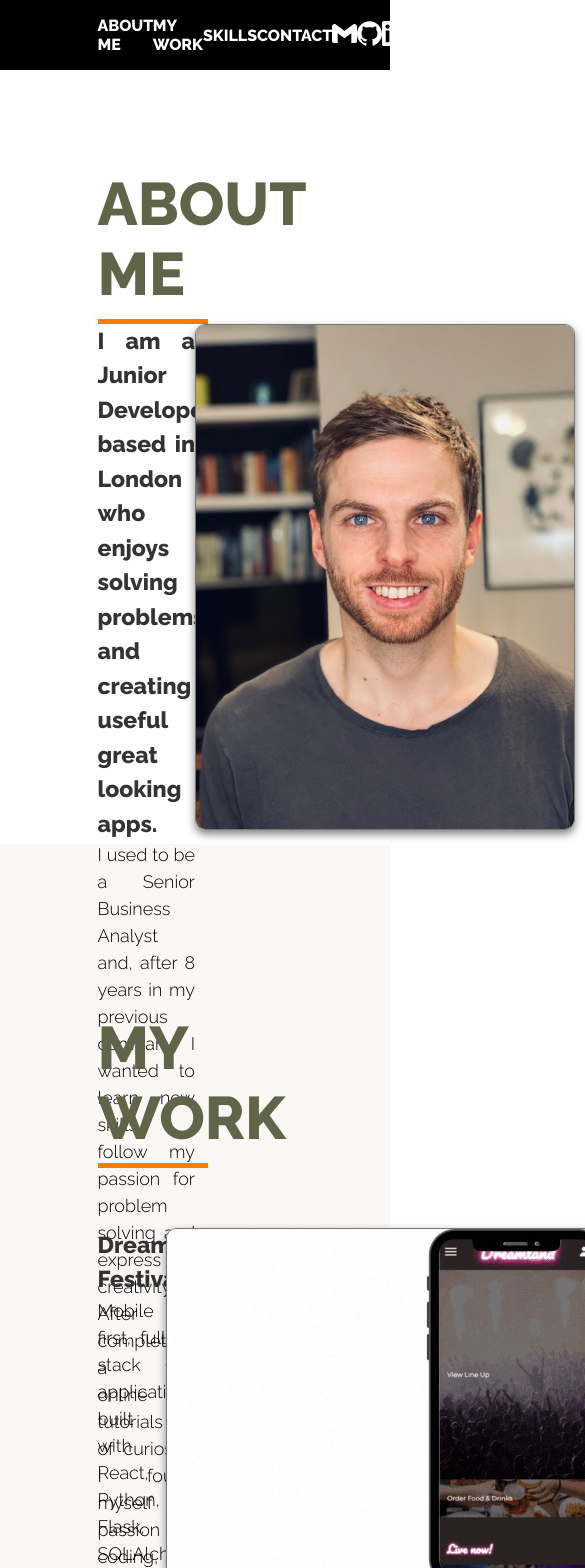
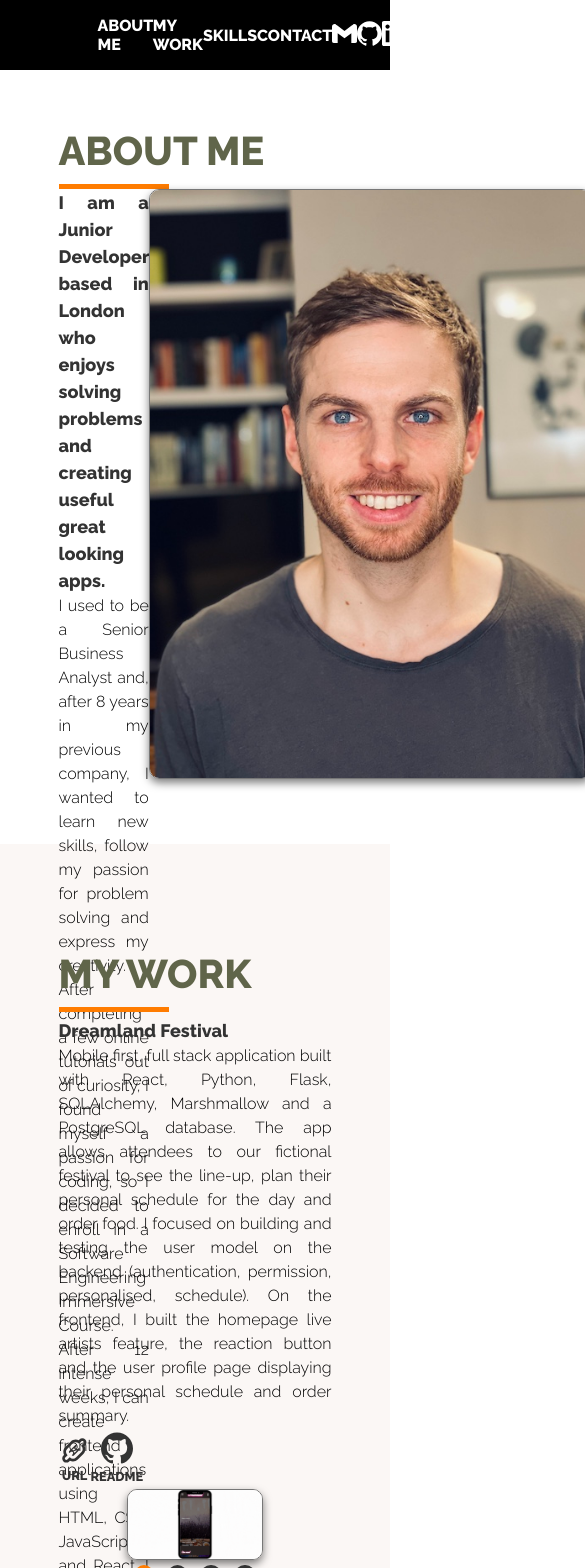
Before and after one commit to fdepasse/portfolio, a React (Create React App) app: page / in a window 390 px wide. Shown: the top 1568 px of the page, 585 px wide, since content can reach past the window. Built offline with nearby package versions, Linux system fonts and the light colour scheme.

Commit message:
media query

```diff
--- a/src/components/contact/Form.js
+++ b/src/components/contact/Form.js
@@ -1,6 +1,5 @@
-import React, { useState } from 'react'
+import React from 'react'
 import { ValidationError, useForm } from '@formspree/react'
-
 
 function Form() {
   const [state, handleSubmit] = useForm('emailForm')
--- a/src/components/my-work/Project.js
+++ b/src/components/my-work/Project.js
@@ -1,13 +1,13 @@
 import React from 'react'
 import ProjectLinks from './ProjectLinks'
 
-function Project({ project, fade, setFade }) {
+function Project({ project, fade }) {
   return <article>
-    <div role='article' className={fade ? 'fade' : ''} onAnimationEnd={()=> setFade(false)}>
+    <div role='article' className={fade ? 'fade' : ''}>
       <h3 className='heading'>{project.name}</h3>
       <p className='content'>{project.description}</p>
     </div>
-    <ProjectLinks project={project} />
+    <ProjectLinks project={project} fade={fade} />
   </article>
 }
 
--- a/src/components/my-work/ProjectLinks.js
+++ b/src/components/my-work/ProjectLinks.js
@@ -3,8 +3,8 @@ import { SiGithub } from 'react-icons/si'
 import { TiLinkOutline } from 'react-icons/ti'
 
 
-function ProjectLinks({ project }) {
-  return <nav>
+function ProjectLinks({ project, fade }) {
+  return <nav className={fade ? 'fade' : ''}>
     <a href={project.url} target='blank'>
       <figure>
         <TiLinkOutline />
--- a/src/style/about-me.scss
+++ b/src/style/about-me.scss
@@ -1,6 +1,9 @@
 @import "./utilities";
 
 #about {
+  .sub-section {
+    height: 40%;
+  }
 
   .container {
     @extend %flex-container-row;
@@ -12,14 +15,21 @@
     @extend %flex-container-column;
     justify-content: space-evenly;
     width: 50%;
-    height: 100%;
   }
 
   img {
     box-shadow: 0 4px 8px rgba(0, 0, 0, 0.5);
     border: $light-grey solid 1px;
     border-radius: 10px;
-    width: auto;
-    height: 100%;
+    height: 100;
   }
 }
+
+@media only screen and (max-width: 2000px) {
+  #about {
+    .sub-section {
+      height: 70%;
+      width: 70%;
+    }
+  }
+}
--- a/src/style/contact.scss
+++ b/src/style/contact.scss
@@ -41,9 +41,9 @@
         margin: 0 0 25px 0;
         border: $dark-grey solid 1px;
         border-radius: 10px;
-        &:focus{
-        outline: none;
-        border: $orange solid 1px;
+        &:focus {
+          outline: none;
+          border: $orange solid 1px;
         }
       }
 
@@ -52,10 +52,10 @@
         height: 200px;
         margin: 0 0 25px 0;
         border-radius: 10px;
-        &:focus{
+        &:focus {
           outline: none;
           border: $orange solid 1px;
-          }
+        }
       }
 
       button {
@@ -71,12 +71,11 @@
         outline: none;
         &:hover {
           background-color: white;
-          border: white 1px solid;
         }
       }
     }
 
-    .form-message{
+    .form-message {
       @extend %bold-font;
       font-size: 18px;
       color: white;
@@ -91,7 +90,7 @@
       a {
         color: $dark-grey;
         padding: 0 30px;
-        font-size:50px;
+        font-size: 50px;
         transition: 0.3s;
         &:hover {
           color: $orange;
@@ -100,3 +99,21 @@
     }
   }
 }
+
+@media only screen and (max-width: 2000px) {
+  #contact {
+    .sub-section {
+    height: 75%;
+    }
+
+    .container {
+      justify-content: space-between;
+      align-items:flex-start;
+
+      h3 {
+        padding: 5% 0;
+      }
+
+    }
+  }
+}
--- a/src/style/index.scss
+++ b/src/style/index.scss
@@ -56,37 +56,64 @@ body {
 
 .heading {
   text-align: justify;
-  font-size: 23px;
+  font-size: 20px;
   color: $dark-grey;
   line-height: 150%;
 }
 
 .content {
   text-align: justify;
-  font-size: 18px;
+  font-size: 16px;
   line-height: 150%;
 }
 
-.appear-right{
+.appear-right {
   animation: show-right 1s ease;
-  @keyframes show-right{
-    0% {transform: translateX(100vw)}
-    100% {transform: translateX(0vw)}
+  @keyframes show-right {
+    0% {
+      transform: translateX(100vw);
+    }
+    100% {
+      transform: translateX(0vw);
+    }
   }
 }
 
-.appear-left{
+.appear-left {
   animation: show-left 1s ease;
-  @keyframes show-left{
-    0% {transform: translateX(-100vw)}
-    100% {transform: translateX(0vw)}
+  @keyframes show-left {
+    0% {
+      transform: translateX(-100vw);
+    }
+    100% {
+      transform: translateX(0vw);
+    }
   }
 }
 
-.fade{
-  animation: fade 0.8s ease;
-  @keyframes fade{
-    0% {opacity: 0}
-    100% {opacity: 1}
+.fade {
+  animation: fade 0.3s ease-in;
+  @keyframes fade {
+    0% {
+      opacity: 0;
+    }
+    100% {
+      opacity: 1;
+    }
   }
 }
+
+@media only screen and (max-width: 2000px) {
+  .sub-section {
+    height: 70%;
+    width: 70%;
+  }
+
+  .title{
+    font-size: 40px;
+  }
+
+  .heading {
+    font-size: 18px;
+  }
+}
--- a/src/style/my-work.scss
+++ b/src/style/my-work.scss
@@ -1,28 +1,30 @@
 @import "./utilities";
 
 #mywork {
+  .sub-section{
+    height: 80%;
+  }
   .container {
-    @extend %flex-container-row;
+    @extend %flex-container-column;
     justify-content: space-between;
+    padding: 5% 0 0 0;
     height: 100%;
-    padding: 60px 0px 150px 0;
   }
 
   article {
     @extend %flex-container-column;
     justify-content: space-between;
-    width: 35%;
 
     nav {
       @extend %flex-container-row;
-      justify-content: center;
       align-items: center;
-      padding-top: 60px;
+      justify-content: space-between;
+      width: 10%;
+      padding: 1% 0 0 0;
 
       a {
         color: $dark-grey;
-        padding: 0 30px;
-        font-size: 50px;
+        font-size: 200%;
         text-align: center;
         text-decoration: none;
         transition: 0.3s;
@@ -38,8 +40,8 @@
         align-items: center;
 
         figcaption {
-          padding-top: 5px;
-          font-size: 15px;
+          padding-top: 10%;
+          font-size: 40%;
         }
       }
     }
@@ -48,11 +50,15 @@
   figure {
     @extend %flex-container-column;
     justify-content: space-between;
+    align-items: center;
+    height: 100%;
+    padding: 5% 0 0 0;
 
     img {
       box-shadow: 0 4px 8px rgba(0, 0, 0, 0.5);
       border-radius: 10px;
       border: $light-grey solid 1px;
+      width: 80%;
     }
 
     nav {
@@ -65,7 +71,7 @@
         border: none;
         border-radius: 50%;
         background-color: $dark-grey;
-        margin: 0 10px;
+        margin: 0 10%;
         transition: 0.3s;
         &:hover {
           background-color: $orange;
@@ -82,3 +88,25 @@
     background-color: $orange;
   }
 }
+
+@media only screen and (max-width: 2000px) {
+  #mywork {
+    .sub-section{
+      height: 75%;
+      width: 70%;
+    }
+
+    .container {
+      padding: 2% 0 0 0;
+      height: 100%;
+    }
+
+    figure{
+      padding: 2% 0 0 0;
+
+      img{
+        width: 50%;
+      }
+    }
+  }
+}
--- a/src/style/skills.scss
+++ b/src/style/skills.scss
@@ -49,3 +49,11 @@
     }
   }
 }
+
+@media only screen and (max-width: 2000px) {
+  #skills {
+    #skills-list {
+      padding: 2% 0 0 0;
+    }
+  }
+}
```
